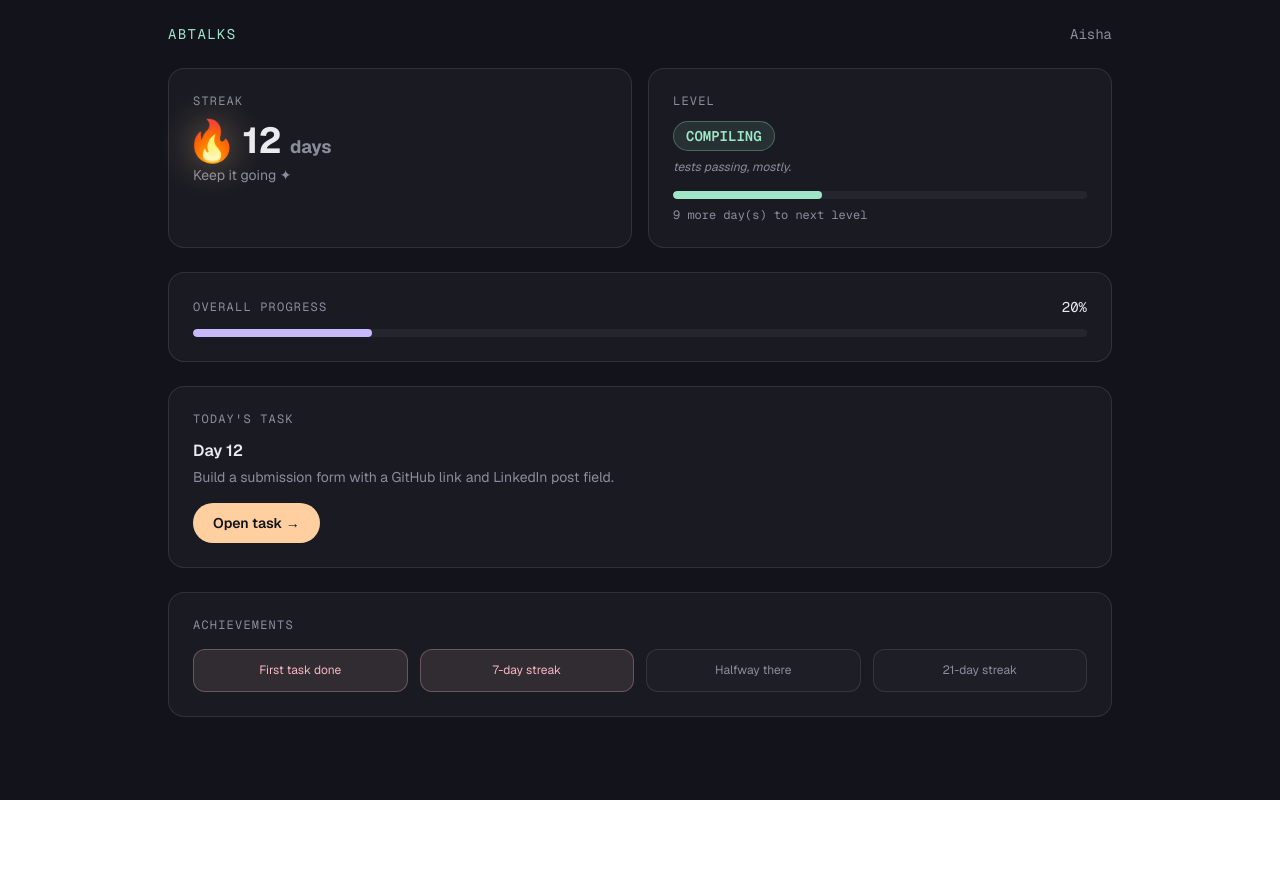
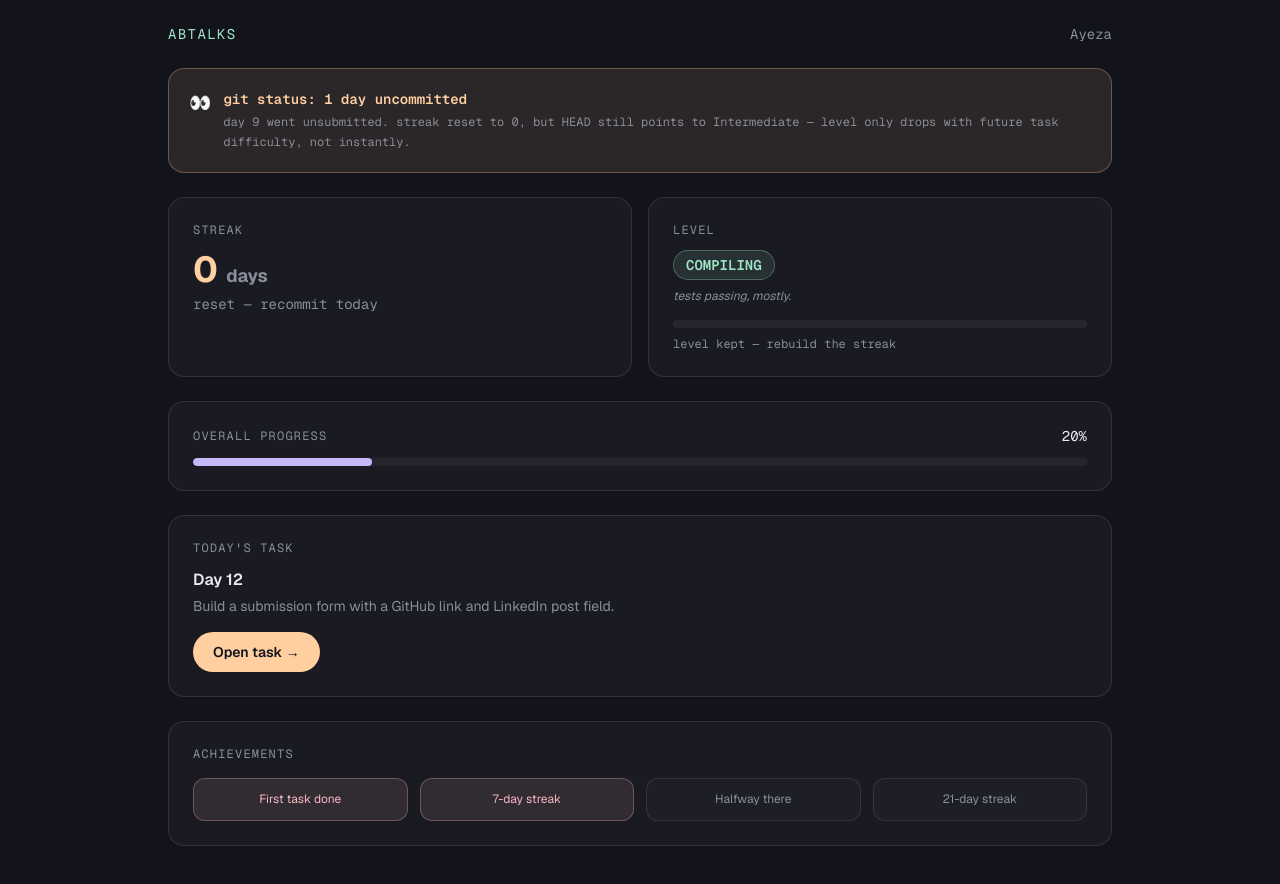
Before and after one commit to eman-ille/redesign-abtalks, a Next.js app: page /dashboard in a window 1280 px wide. Shown: the top 884 px of the page. Before the commit the page ends 800 px from the top, so only its background shows below. Built offline with nearby package versions, Linux system fonts and the light colour scheme.

Commit message:
fix dashboard page filename

```diff
--- a/app/dashboard/DashboardClient.tsx
+++ b/app/dashboard/DashboardClient.tsx
@@ -7,12 +7,10 @@ type Day = { day: number; level: string; task: string; status: string };
 type Student = {
   name: string;
   streak: number;
-  streakStatus?: string;
   level: string;
   completion: number;
 };
 
-// Flavor layer only — the real value in data.json stays Beginner/Intermediate/Pro
 const LEVEL_FLAVOR: Record<string, { name: string; tagline: string }> = {
   Beginner: { name: "BOOTSTRAPPING", tagline: "still running npm install..." },
   Intermediate: { name: "COMPILING", tagline: "tests passing, mostly." },
@@ -55,30 +53,41 @@ export default function DashboardClient({
   days: Day[];
   levelThresholds: Record<string, number>;
 }) {
-  const { name, streak, level, completion, streakStatus } = student;
+  const { name, streak, level, completion } = student;
   const [toast, setToast] = useState<string | null>(null);
 
-  const isEmptyProfile = !name || (streak === 0 && days.every((d) => d.status !== "done"));
-  const todayTask = days.find((d) => d.status === "pending");
-  const isBrandNew = streak === 0 && streakStatus !== "broken";
-  const isBroken = streak === 0 && streakStatus === "broken";
+  // Safe fallbacks — nothing renders "undefined" even if data is incomplete
+  const safeName = name && name.trim().length > 0 ? name : "";
+  const safeDays = Array.isArray(days) ? days : [];
+  const safeCompletion = typeof completion === "number" ? completion : 0;
+  const safeLevel = level || "Beginner";
 
-  const nextThreshold = getNextThreshold(level, levelThresholds);
-  const levelProgress = getLevelProgress(streak, levelThresholds, level);
-  const doneCount = days.filter((d) => d.status === "done").length;
-  const flavor = LEVEL_FLAVOR[level] ?? { name: level, tagline: "" };
+  const doneCount = safeDays.filter((d) => d.status === "done").length;
+  const missedDay = safeDays.find((d) => d.status === "missed");
+  const todayTask = safeDays.find((d) => d.status === "pending");
+
+  // 3 distinct states, driven by real data — never overlap
+  const isEmptyProfile = !safeName && doneCount === 0;
+  const isMissedDay = !!missedDay && !isEmptyProfile;
+  const isBrandNewFirstDay =
+    !isEmptyProfile && !isMissedDay && streak === 0 && doneCount === 0;
+
+  const nextThreshold = getNextThreshold(safeLevel, levelThresholds);
+  const levelProgress = getLevelProgress(streak, levelThresholds, safeLevel);
+  const flavor = LEVEL_FLAVOR[safeLevel] ?? { name: safeLevel, tagline: "" };
 
   const achievements = [
     { label: "First task done", earned: doneCount >= 1 },
-    { label: "7-day streak", earned: streak >= 7 || streakStatus === "broken" },
-    { label: "Halfway there", earned: completion >= 0.5 },
+    { label: "7-day streak", earned: streak >= 7 || isMissedDay },
+    { label: "Halfway there", earned: safeCompletion >= 0.5 },
     { label: "21-day streak", earned: streak >= 21 },
   ];
+  const hasAnyAchievement = achievements.some((a) => a.earned);
 
   const levelColor =
-    level === "Pro"
+    safeLevel === "Pro"
       ? "text-[#F7B6C2] bg-[#F7B6C2]/10 border-[#F7B6C2]/30"
-      : level === "Intermediate"
+      : safeLevel === "Intermediate"
       ? "text-[#9FE6C9] bg-[#9FE6C9]/10 border-[#9FE6C9]/30"
       : "text-[#C6B8FA] bg-[#C6B8FA]/10 border-[#C6B8FA]/30";
 
@@ -86,9 +95,8 @@ export default function DashboardClient({
     const key = "abtalks-last-level";
     const lastSeen = localStorage.getItem(key);
 
-    if (lastSeen && lastSeen !== level) {
-      setToast(`✔ level_up.sh executed — ${lastSeen} → ${level}`);
-
+    if (lastSeen && lastSeen !== safeLevel) {
+      setToast(`✔ level_up.sh executed — ${lastSeen} → ${safeLevel}`);
       import("canvas-confetti").then(({ default: confetti }) => {
         confetti({
           particleCount: 90,
@@ -97,14 +105,12 @@ export default function DashboardClient({
           colors: ["#C6B8FA", "#9FE6C9", "#FFCFA0", "#F7B6C2"],
         });
       });
-
       const timer = setTimeout(() => setToast(null), 4000);
-      localStorage.setItem(key, level);
+      localStorage.setItem(key, safeLevel);
       return () => clearTimeout(timer);
     }
-
-    localStorage.setItem(key, level);
-  }, [level]);
+    localStorage.setItem(key, safeLevel);
+  }, [safeLevel]);
 
   return (
     <main className="min-h-screen bg-[#13141B] text-[#EAEAF0] font-sans pb-20">
@@ -113,30 +119,59 @@ export default function DashboardClient({
           ABTALKS
         </Link>
         <span className="text-sm text-[#8A8D9A] font-mono">
-          {isEmptyProfile ? "whoami: unknown" : name}
+          {isEmptyProfile ? "whoami: unknown" : safeName || "guest"}
         </span>
       </nav>
 
       <div className="max-w-5xl mx-auto px-6 sm:px-10">
+        {/* STATE 1: Empty profile — no name, nothing done, nothing to show */}
         {isEmptyProfile && (
           <div className="bg-white/[0.03] border border-white/10 rounded-2xl p-8 text-center mb-8 font-mono">
-            <p className="text-lg font-semibold mb-2 text-[#C6B8FA]">whoami: unknown</p>
-            <p className="text-[#8A8D9A] text-sm">
-              no user detected. run your first commit to initialize.
+            <p className="text-lg font-semibold mb-2 text-[#C6B8FA]">
+              whoami: unknown. let's fix that.
             </p>
+            <p className="text-[#8A8D9A] text-sm mb-5">
+              no profile detected yet — nothing broken, just empty.
+            </p>
+            <Link
+              href="/day/1"
+              className="inline-block bg-[#C6B8FA] text-[#13141B] text-sm font-semibold px-5 py-2.5 rounded-full hover:bg-[#d8cdfd] transition"
+            >
+              run first commit →
+            </Link>
           </div>
         )}
 
-        {isBroken && !isEmptyProfile && (
+        {/* STATE 2: Brand new, has a profile, just hasn't started */}
+        {isBrandNewFirstDay && (
+          <div className="bg-white/[0.03] border border-[#C6B8FA]/20 rounded-2xl p-8 text-center mb-8 font-mono">
+            <p className="text-lg font-semibold mb-2 text-[#C6B8FA]">
+              whoami: unknown. let's fix that.
+            </p>
+            <p className="text-[#8A8D9A] text-sm mb-5">
+              streak.length === 0 — day 1 is one task away.
+            </p>
+            <Link
+              href="/day/1"
+              className="inline-block bg-[#C6B8FA] text-[#13141B] text-sm font-semibold px-5 py-2.5 rounded-full hover:bg-[#d8cdfd] transition"
+            >
+              start day 1 →
+            </Link>
+          </div>
+        )}
+
+        {/* STATE 3: Missed a day — reset streak, keep level, not punishing */}
+        {isMissedDay && (
           <div className="bg-[#FFCFA0]/10 border border-[#FFCFA0]/30 rounded-2xl p-5 mb-6 flex items-start gap-3">
-            <span className="text-lg">❄️</span>
+            <span className="text-lg">👀</span>
             <div className="font-mono">
               <p className="text-[#FFCFA0] font-semibold text-sm mb-1">
                 git status: 1 day uncommitted
               </p>
               <p className="text-xs text-[#8A8D9A] leading-relaxed">
-                HEAD still points to {level}. nothing lost — push today's
-                commit to reset the streak counter.
+                day {missedDay?.day} went unsubmitted. streak reset to 0, but
+                HEAD still points to {safeLevel} — level only drops with
+                future task difficulty, not instantly.
               </p>
             </div>
           </div>
@@ -147,14 +182,14 @@ export default function DashboardClient({
             <p className="font-mono text-xs text-[#8A8D9A] tracking-widest mb-3">
               STREAK
             </p>
-            {isBroken ? (
+            {isMissedDay ? (
               <>
                 <p className="text-4xl font-bold mb-1 text-[#FFCFA0]">
                   0 <span className="text-lg text-[#8A8D9A]">days</span>
                 </p>
-                <p className="text-sm text-[#8A8D9A] font-mono">frozen — recommit today</p>
+                <p className="text-sm text-[#8A8D9A] font-mono">reset — recommit today</p>
               </>
-            ) : isBrandNew ? (
+            ) : isBrandNewFirstDay || isEmptyProfile ? (
               <>
                 <div className="flex items-center gap-3 mb-1">
                   <span style={getFlameStyle(0)} className="text-3xl">🔥</span>
@@ -196,7 +231,7 @@ export default function DashboardClient({
                   />
                 </div>
                 <p className="text-xs text-[#8A8D9A] font-mono">
-                  {isBroken
+                  {isMissedDay
                     ? "level kept — rebuild the streak"
                     : nextThreshold - streak > 0
                     ? `${nextThreshold - streak} more day(s) to next level`
@@ -215,13 +250,13 @@ export default function DashboardClient({
               OVERALL PROGRESS
             </p>
             <p className="text-sm text-[#EAEAF0] font-mono">
-              {Math.round(completion * 100)}%
+              {Math.round(safeCompletion * 100)}%
             </p>
           </div>
           <div className="w-full h-2 bg-white/5 rounded-full overflow-hidden">
             <div
               className="h-full bg-[#C6B8FA] rounded-full transition-all"
-              style={{ width: `${completion * 100}%` }}
+              style={{ width: `${safeCompletion * 100}%` }}
             />
           </div>
         </section>
@@ -233,7 +268,9 @@ export default function DashboardClient({
           {todayTask ? (
             <>
               <p className="font-semibold mb-1">Day {todayTask.day}</p>
-              <p className="text-[#8A8D9A] text-sm mb-4">{todayTask.task}</p>
+              <p className="text-[#8A8D9A] text-sm mb-4">
+                {todayTask.task || "task details coming soon."}
+              </p>
               <Link
                 href={`/day/${todayTask.day}`}
                 className="inline-block bg-[#FFCFA0] text-[#13141B] text-sm font-semibold px-5 py-2.5 rounded-full hover:bg-[#ffdcb8] transition"
@@ -252,6 +289,11 @@ export default function DashboardClient({
           <p className="font-mono text-xs text-[#8A8D9A] tracking-widest mb-4">
             ACHIEVEMENTS
           </p>
+          {!hasAnyAchievement ? (
+            <p className="text-[#8A8D9A] text-sm font-mono">
+              no achievements yet — complete a task to earn your first one.
+            </p>
+          ) : (
             <div className="grid grid-cols-2 sm:grid-cols-4 gap-3">
               {achievements.map((a) => (
                 <div
@@ -266,6 +308,7 @@ export default function DashboardClient({
                 </div>
               ))}
             </div>
+          )}
         </section>
       </div>
 
--- a/app/day/[day]/page.tsx
+++ b/app/day/[day]/page.tsx
@@ -11,10 +11,10 @@ export default async function DayPage({
   const dayNumber = Number(day);
 
   const task = data.days.find((d) => d.day === dayNumber);
+  const isMissed = task?.status === "missed";
 
   return (
     <main className="min-h-screen bg-[#13141B] text-[#EAEAF0] font-sans pb-20">
-      {/* Nav */}
       <nav className="flex items-center justify-between px-6 sm:px-10 py-6 max-w-3xl mx-auto">
         <Link href="/" className="font-mono text-sm tracking-widest text-[#9FE6C9]">
           ABTALKS
@@ -26,7 +26,6 @@ export default async function DayPage({
 
       <div className="max-w-3xl mx-auto px-6 sm:px-10">
         {!task ? (
-          // Edge case: someone visits a day number that doesn't exist in data.json
           <div className="bg-white/[0.03] border border-white/10 rounded-2xl p-8 text-center">
             <p className="text-lg font-semibold mb-2">Task not found</p>
             <p className="text-[#8A8D9A] text-sm mb-4">
@@ -42,24 +41,46 @@ export default async function DayPage({
         ) : (
           <>
             <p className="font-mono text-xs text-[#C6B8FA] tracking-widest mb-3">
-              DAY {task.day} · {task.level.toUpperCase()}
+              DAY {task.day} · {(task.level || "Beginner").toUpperCase()}
             </p>
             <h1 className="text-3xl font-bold mb-4">Today's task</h1>
 
             <div className="bg-white/[0.03] border border-white/10 rounded-2xl p-6 mb-6">
-              <p className="text-[#EAEAF0] leading-relaxed">{task.task}</p>
+              <p className="text-[#EAEAF0] leading-relaxed">
+                {task.task || "Task details coming soon."}
+              </p>
               <span
-                className={`inline-block mt-4 text-xs font-semibold px-3 py-1 rounded-full border ${
+                className={`inline-block mt-4 text-xs font-mono font-semibold px-3 py-1 rounded-full border ${
                   task.status === "done"
                     ? "text-[#9FE6C9] bg-[#9FE6C9]/10 border-[#9FE6C9]/30"
-                    : "text-[#FFCFA0] bg-[#FFCFA0]/10 border-[#FFCFA0]/30"
+                    : isMissed
+                    ? "text-[#FFCFA0] bg-[#FFCFA0]/10 border-[#FFCFA0]/30"
+                    : "text-[#8A8D9A] bg-white/5 border-white/10"
                 }`}
               >
-                {task.status === "done" ? "Completed" : "Pending"}
+                {task.status === "done"
+                  ? "Completed"
+                  : isMissed
+                  ? "Missed — uncommitted"
+                  : "Pending"}
               </span>
             </div>
 
-            <SubmissionForm day={task.day} initialStatus={task.status} />
+            {isMissed ? (
+              <div className="bg-[#FFCFA0]/10 border border-[#FFCFA0]/30 rounded-2xl p-6 mb-6 font-mono">
+                <p className="text-[#FFCFA0] font-semibold text-sm mb-2">
+                  git status: 1 day uncommitted 👀
+                </p>
+                <p className="text-xs text-[#8A8D9A] leading-relaxed mb-4">
+                  This one went unsubmitted. It won't count against your
+                  level — but you can still catch up and submit it late
+                  if you'd like it marked done.
+                </p>
+                <SubmissionForm day={task.day} initialStatus={task.status} />
+              </div>
+            ) : (
+              <SubmissionForm day={task.day} initialStatus={task.status} />
+            )}
           </>
         )}
       </div>
--- a/data/data.json
+++ b/data/data.json
@@ -1,7 +1,7 @@
 {
   "student": {
-    "name": "Aisha",
-    "streak": 12,
+    "name": "Ayeza",
+    "streak": 0,
     "level": "Intermediate",
     "completion": 0.2
   },
@@ -14,7 +14,7 @@
     { "day": 6, "level": "Beginner", "task": "Build a simple to-do list with add/remove items.", "status": "done" },
     { "day": 7, "level": "Beginner", "task": "Add basic routing between two pages.", "status": "done" },
     { "day": 8, "level": "Intermediate", "task": "Build a progress bar component that takes a percentage prop.", "status": "done" },
-    { "day": 9, "level": "Intermediate", "task": "Create a dashboard layout with a sidebar and main content area.", "status": "done" },
+    { "day": 9, "level": "Intermediate", "task": "Create a dashboard layout with a sidebar and main content area.", "status": "missed" },
     { "day": 10, "level": "Intermediate", "task": "Store and read data from localStorage.", "status": "done" },
     { "day": 11, "level": "Intermediate", "task": "Build a dynamic route that shows different content per ID.", "status": "done" },
     { "day": 12, "level": "Intermediate", "task": "Build a submission form with a GitHub link and LinkedIn post field.", "status": "pending" },
```
Also changed, not shown: 1 other file (tests, documents, lock files or other folders). Lines whose indentation alone changed are shown as unchanged.
